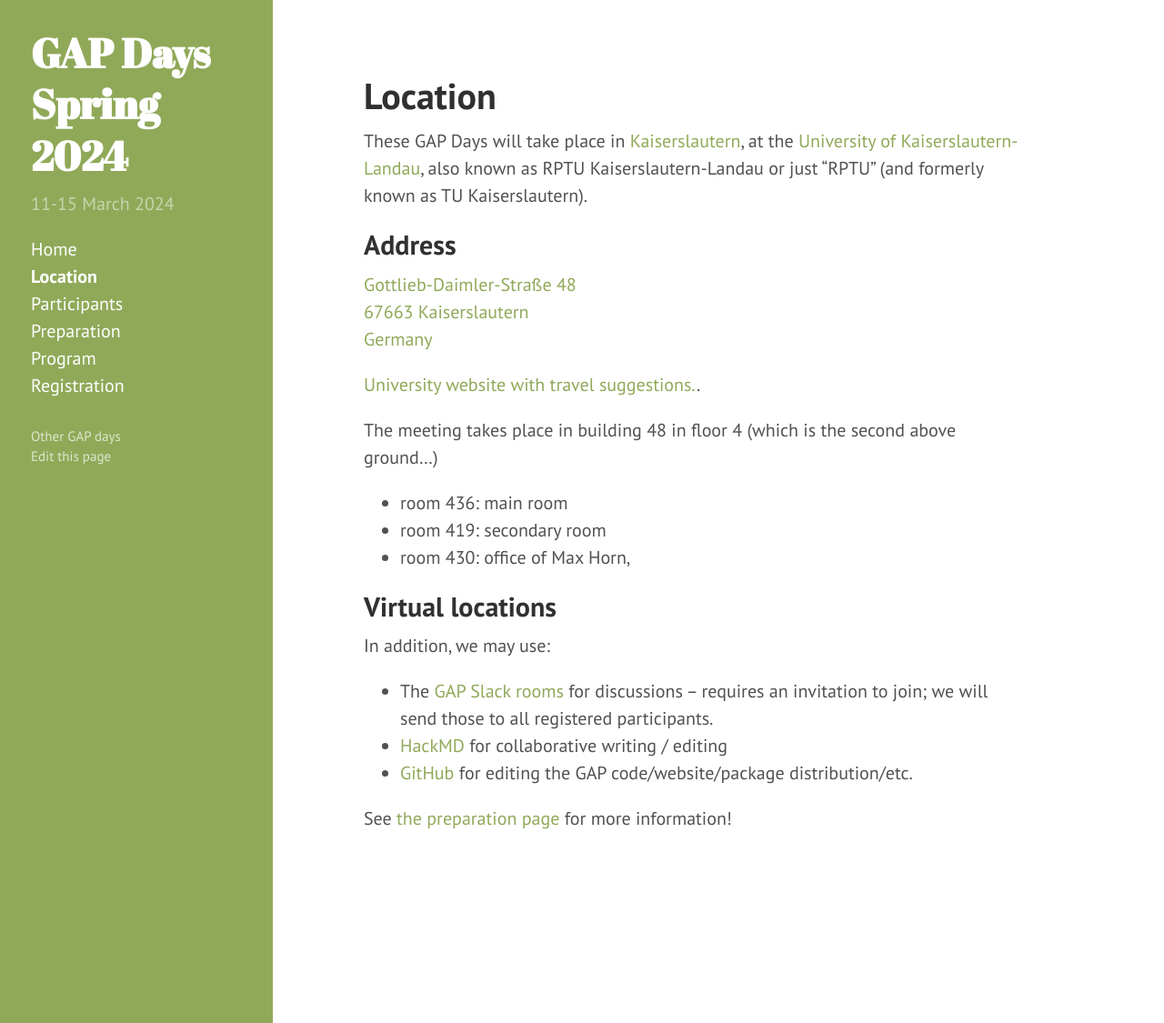
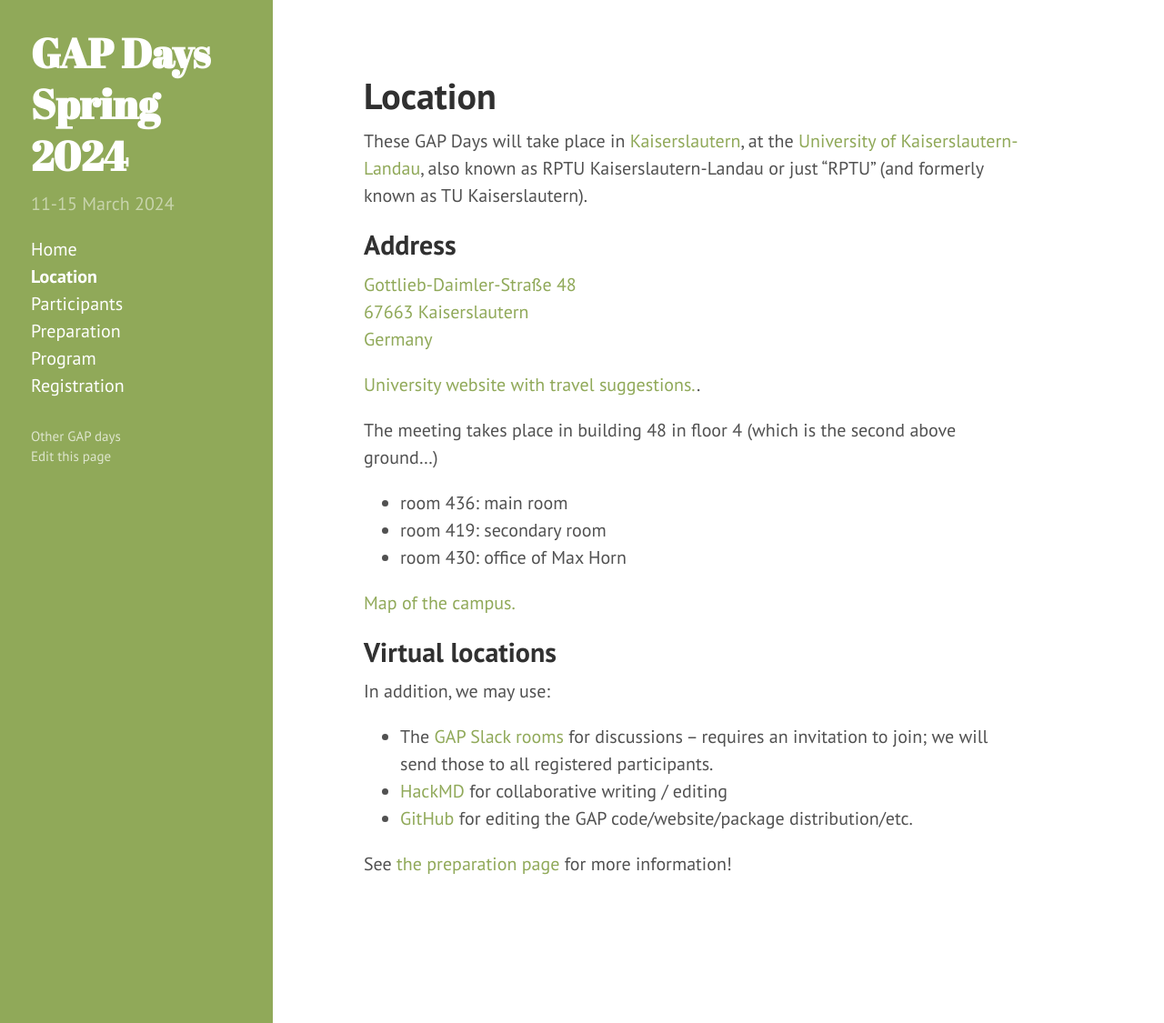
Before and after one commit to gapdays/gapdays2024-spring, a Jekyll site: the page built from location.md, in a window 1280 px wide and 1125 px high. Shown: the whole window at 91% size. Built offline with Jekyll 4.4.1, drawn with Linux system fonts in a browser that asks for light colours.

Commit message:
Update location.md

```diff
--- a/location.md
+++ b/location.md
@@ -18,7 +18,9 @@ Germany</a>
 The meeting takes place in building 48 in floor 4 (which is the second above ground...)
 - room 436: main room
 - room 419: secondary room
-- room 430: office of Max Horn,
+- room 430: office of Max Horn
+
+[Map of the campus.](https://rptu.de/fileadmin/prum/02_Downloads/Lageplan/RPTU_Lageplan_KL__August_2023.pdf)
 
 <!--
 
```
